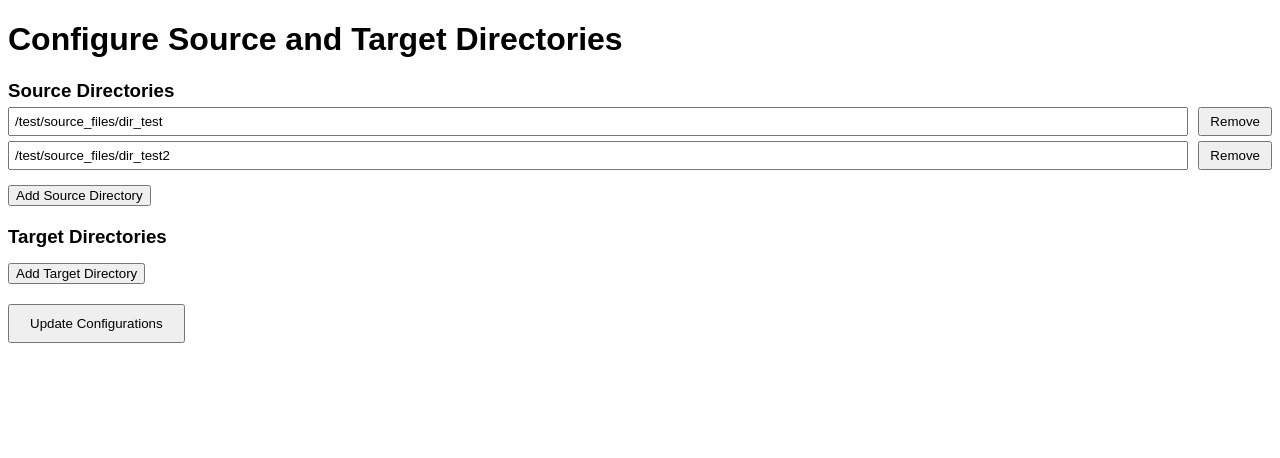
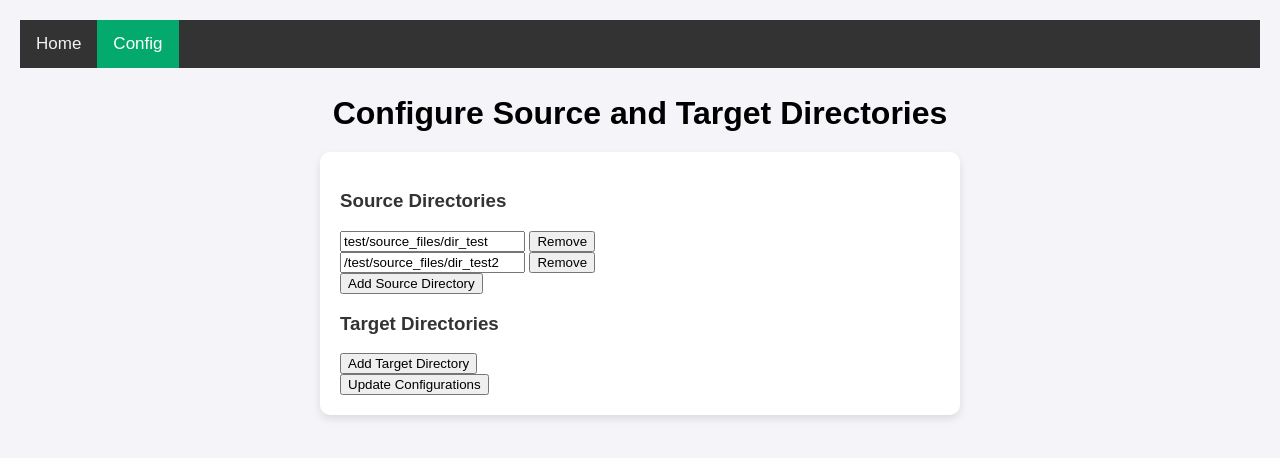
Before and after one commit to imadahmad97/linkarr, a Flask app: page /config in a window 1280 px wide. Shown: the top 458 px of the page. Run offline with Flask 3, Linux system fonts and the light colour scheme.

Commit message:
styled config page

```diff
--- a/app/static/file_selector.css
+++ b/app/static/file_selector.css
@@ -11,7 +11,7 @@ body {
 h2 {
     text-align: center;
     font-size: 2em;
-    color: #34495e;
+    color: black;
     margin-bottom: 20px;
 }
 
@@ -54,7 +54,7 @@ label {
 }
 
 /* Button styling */
-button {
+#button1 {
     width: 100%;
     padding: 10px 20px;
     background-color: #04AA6D;
@@ -68,7 +68,7 @@ button {
 }
 
 /* Button hover effect */
-button:hover {
+#button1:hover {
     background-color: #04AA6D;
 }
 
--- a/app/templates/base.html
+++ b/app/templates/base.html
@@ -3,15 +3,13 @@
 <head>
     <meta charset="UTF-8">
     <title>{% block title %}My App{% endblock %}</title>
-    <link rel="stylesheet" type="text/css" href="{{ url_for('static',filename='base.css') }}">
-    <link rel="stylesheet" type="text/css" href="{{ url_for('static',filename='file_selector.css') }}">
+    <link rel="stylesheet" type="text/css" href="{{ url_for('static', filename='base.css') }}">
+    <link rel="stylesheet" type="text/css" href="{{ url_for('static', filename='file_selector.css') }}">
 </head>
 <body>
     <div class="topnav">
-        <a class="active" href="#home">Home</a>
-        <a href="{{ url_for('config') }}">Config</a>
-        <a href="#contact">Contact</a>
-        <a href="#about">About</a>
+        <a href="{{ url_for('base') }}" class="{% if request.path == url_for('base') %}active{% endif %}">Home</a>
+        <a href="{{ url_for('config') }}" class="{% if request.path == url_for('config') %}active{% endif %}">Config</a>
     </div>
 
     <div class="content">
--- a/app/templates/config.html
+++ b/app/templates/config.html
@@ -1,58 +1,12 @@
-<!DOCTYPE html>
-<html>
-<head>
-    <title>Configure Directories</title>
-    <style>
-        body {
-            font-family: Arial, sans-serif;
-        }
-        .directory-list {
-            margin-bottom: 20px;
-        }
-        .directory-list h3 {
-            margin-bottom: 5px;
-        }
-        .directory-item {
-            display: flex;
-            align-items: center;
-            margin-bottom: 5px;
-        }
-        .directory-item input[type="text"] {
-            flex: 1;
-            padding: 5px;
-            margin-right: 10px;
-        }
-        .directory-item button {
-            padding: 5px 10px;
-        }
-        .add-button {
-            margin-top: 10px;
-        }
-        .submit-button {
-            padding: 10px 20px;
-        }
-        .flashes {
-            list-style-type: none;
-            padding: 0;
-            margin-top: 20px;
-        }
-        .flashes li {
-            padding: 10px;
-            margin-bottom: 5px;
-            border-radius: 5px;
-        }
-        .success {
-            background-color: #e0ffe0;
-            border: 1px solid #a0d0a0;
-        }
-        .error {
-            background-color: #ffe0e0;
-            border: 1px solid #d0a0a0;
-        }
-    </style>
-</head>
+{% extends "base.html" %}
+
+{% block title %}
+    File/Folder Selector
+{% endblock %}
+
+{% block content %}
 <body>
-    <h1>Configure Source and Target Directories</h1>
+    <h2>Configure Source and Target Directories</h2>
     <form method="post">
         <!-- Source Directories -->
         <div class="directory-list" id="source-dirs">
@@ -117,4 +71,4 @@
         }
     </script>
 </body>
-</html>
+{% endblock %}
--- a/app/templates/file_selector.html
+++ b/app/templates/file_selector.html
@@ -39,7 +39,7 @@
             </ul>
             <input type="hidden" name="selected_source_dir" value="{{ selected_source_dir }}">
             <input type="hidden" name="selected_target_dir" value="{{ selected_target_dir }}">
-            <button type="submit" formaction="" formmethod="post">Submit</button>
+            <button id=button1 type="submit" formaction="" formmethod="post">Submit</button>
         {% endif %}
     </form>
 
--- a/config/config.json
+++ b/config/config.json
@@ -1,6 +1,6 @@
 {
     "source_dirs": [
-        "/test/source_files/dir_test",
+        "test/source_files/dir_test",
         "/test/source_files/dir_test2"
     ],
     "target_dirs": []
```
Also changed, not shown: app/static/config.css (added, +46 -0 lines).
